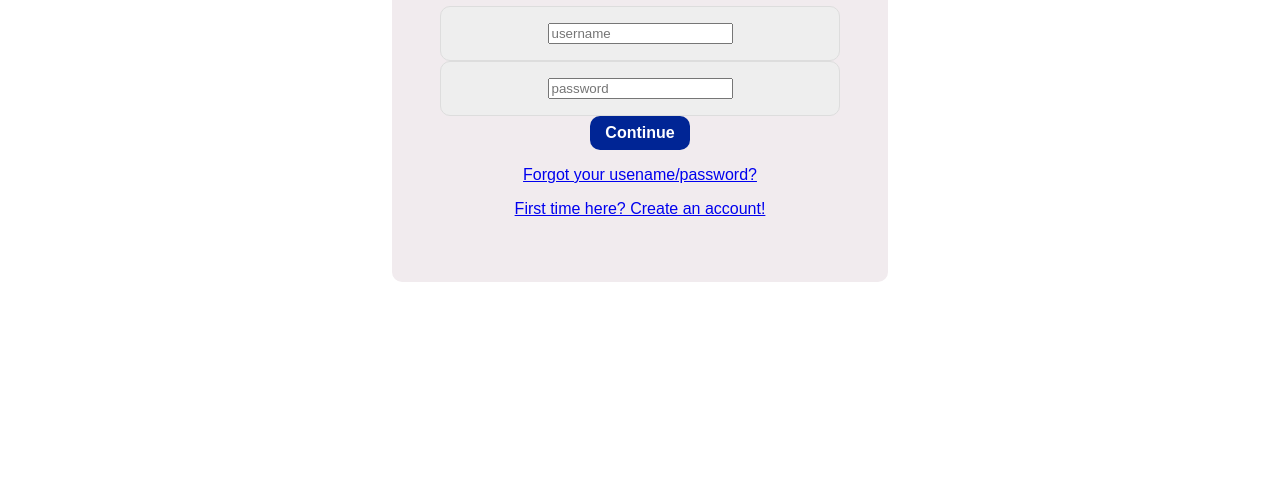
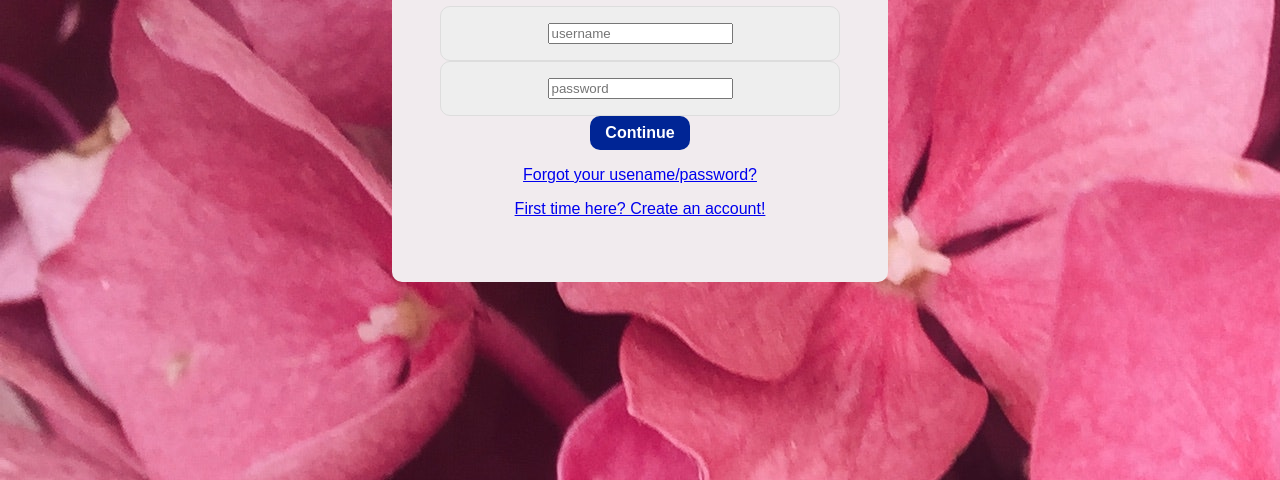
Before and after one commit to zauzh/login-ui-zhang, a plain HTML site: page index.html in a window 1280 px wide. Shown: the part 320-800 px from the top of the page. Drawn offline with Linux system fonts and the light colour scheme; the site is published under a folder, as on GitHub Pages, so addresses that start at the root find nothing.

Commit message:
Update style.css

```diff
--- a/style.css
+++ b/style.css
@@ -13,7 +13,7 @@ body {
   justify-content: center;
   flex-flow: column;
   font-size: 18px;
-  background-image: url(/flower.jpg);
+  background-image: url(./flower.jpg);
 }
 
 .container {
```
